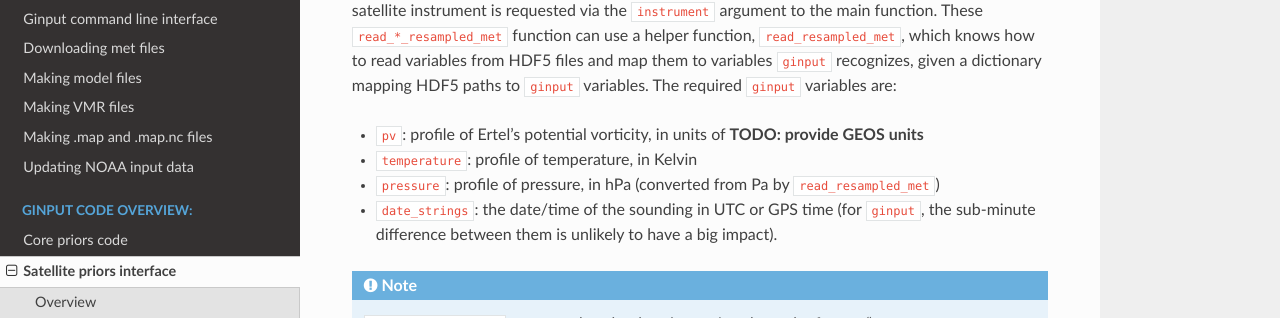
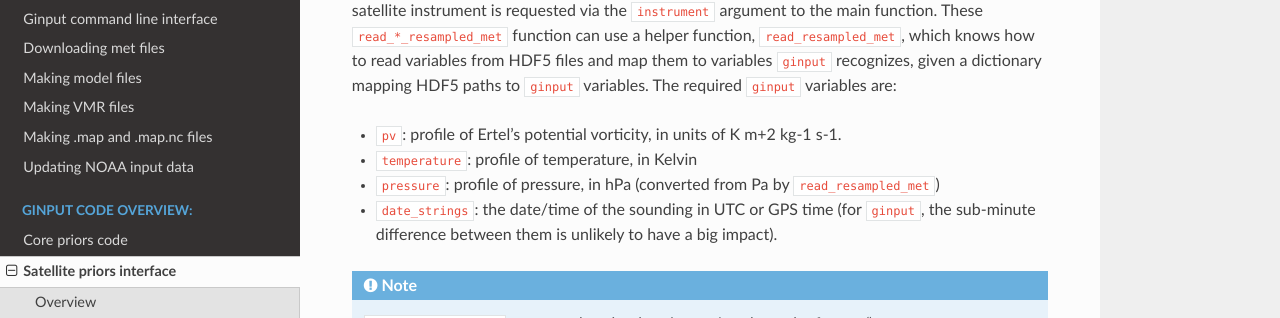
Before and after one commit to chris-msat/py-ginput, a Sphinx documentation site: the page built from doc/source/code_design/sat_interface.md, in a window 1280 px wide and 900 px high, scrolled down 721 px. Shown: the part 133-451 px from the top of the window. Built offline with Sphinx 7.4.7 and the Read the Docs theme 2.0.0, drawn with Linux system fonts in a browser that asks for light colours.

Commit message:
Fixed a TODO in the docs

```diff
--- a/doc/source/code_design/sat_interface.md
+++ b/doc/source/code_design/sat_interface.md
@@ -24,7 +24,7 @@ However, EqL can be a bit tricky to calculate and is not included in many meteor
 
 How met data is stored tends to vary a lot from satellite to satellite, so each satellite supported by `ginput` has its own `read_*_resampled_met` function, and which one is used depends on which satellite instrument is requested via the `instrument` argument to the main function. These `read_*_resampled_met` function can use a helper function, `read_resampled_met`, which knows how to read variables from HDF5 files and map them to variables `ginput` recognizes, given a dictionary mapping HDF5 paths to `ginput` variables. The required `ginput` variables are:
 
-- `pv`: profile of Ertel's potential vorticity, in units of **TODO: provide GEOS units**
+- `pv`: profile of Ertel's potential vorticity, in units of K m+2 kg-1 s-1.
 - `temperature`: profile of temperature, in Kelvin
 - `pressure`: profile of pressure, in hPa (converted from Pa by `read_resampled_met`)
 - `date_strings`: the date/time of the sounding in UTC or GPS time (for `ginput`, the sub-minute difference between them is unlikely to have a big impact).
```
